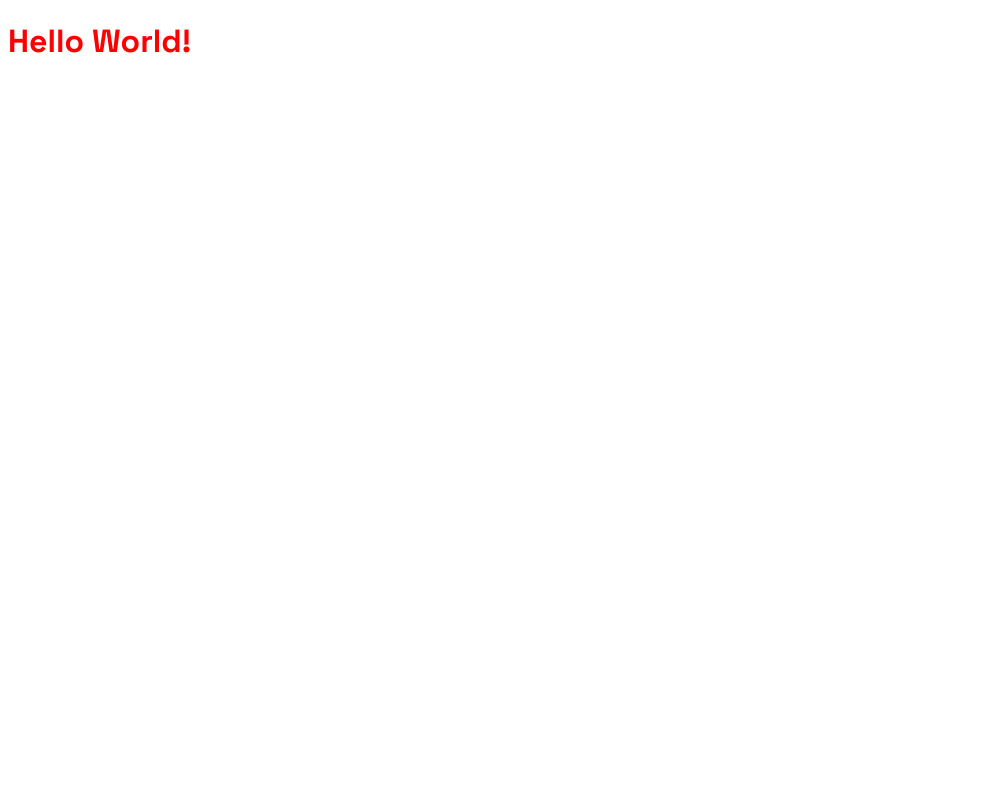
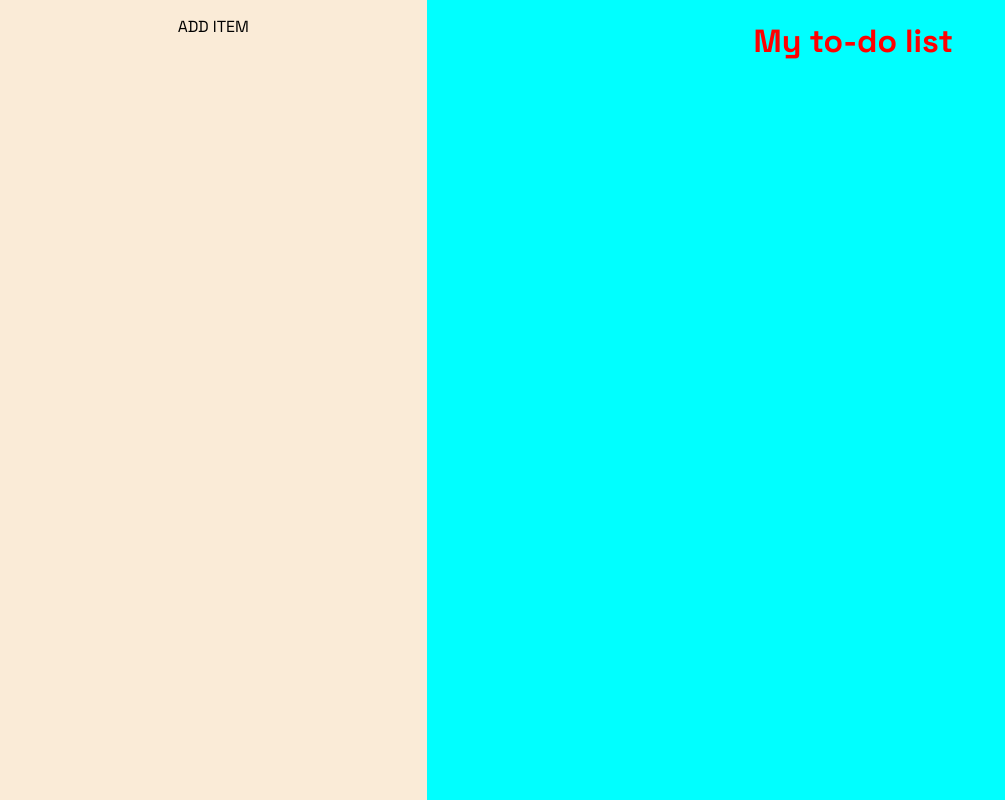
Before and after one commit to LisCore/Todo-List, a website built with webpack: page src/index.html in a window 1280 px wide. Shown: the whole page, without its empty margins (0-1005 px from the left). Built offline with nearby package versions, Linux system fonts and the light colour scheme.

Commit message:
Created modules I will need and styling them on the webpage with grid

```diff
--- a/src/index.js
+++ b/src/index.js
@@ -1,9 +1,17 @@
 import './styles/styles-template.css';
+import { homeOnLoad } from './modules/home.js';
+import { navbar } from './modules/navbar.js';
+import { addItem } from './modules/addItem.js';
 
 console.log("123");
 document.addEventListener("DOMContentLoaded", function() {
+    // const body = document.querySelector("body");
+    // let textMessage = document.createElement("h1");
+    // textMessage.textContent = "Hello World!";
+    // body.appendChild(textMessage);
     const body = document.querySelector("body");
-    let textMessage = document.createElement("h1");
-    textMessage.textContent = "Hello World!";
-    body.appendChild(textMessage);
+    body.appendChild(navbar());
+    body.appendChild(homeOnLoad());
 });
+
+document.addEventListener("click", addItem);
--- /dev/null
+++ b/src/modules/home.js
@@ -0,0 +1,12 @@
+import '../styles/home.css';
+
+export function homeOnLoad() {
+    const an_item = document.createElement("div");
+    an_item.classList.add("home-content");
+    an_item.innerHTML = `
+        <h1>My to-do list</h1>
+
+    `;
+
+    return an_item;
+}
--- /dev/null
+++ b/src/modules/navbar.js
@@ -0,0 +1,12 @@
+import '../styles/navbar.css';
+
+export function navbar() {
+    const theNavbar = document.createElement("div");
+    theNavbar.classList.add("navbar");
+    theNavbar.innerHTML = `
+        <p>ADD ITEM</p>
+
+    `;
+
+    return theNavbar;
+}
--- /dev/null
+++ b/src/styles/home.css
@@ -0,0 +1,11 @@
+/* h1 {
+    color: blue;
+} */
+
+.home-content {
+    grid-area: content;
+    color: red;
+    text-align: center;
+    height: 100%;
+    background-color: aqua;
+}
--- /dev/null
+++ b/src/styles/navbar.css
@@ -0,0 +1,5 @@
+.navbar {
+    grid-area: navbar;
+    background-color: antiquewhite;
+    text-align: center;
+}
--- a/src/styles/styles-template.css
+++ b/src/styles/styles-template.css
@@ -3,6 +3,18 @@
 * {
     font-family: "Space Grotesk", sans-serif;
 }
-h1 {
-    color: red;
+
+body,
+html {
+    margin: 0;
+    padding: 0;
 }
+
+
+body {
+    display: grid;
+    grid-template-columns: 1fr 2fr;
+    grid-template-rows: 1fr;
+    grid-template-areas: "navbar content";
+    height: 100vh;
+}
```
Also changed, not shown: src/modules/addItem.js (added).
